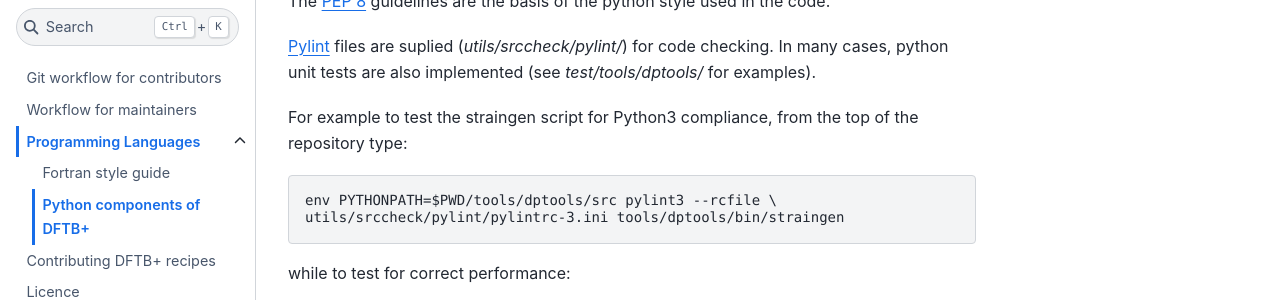
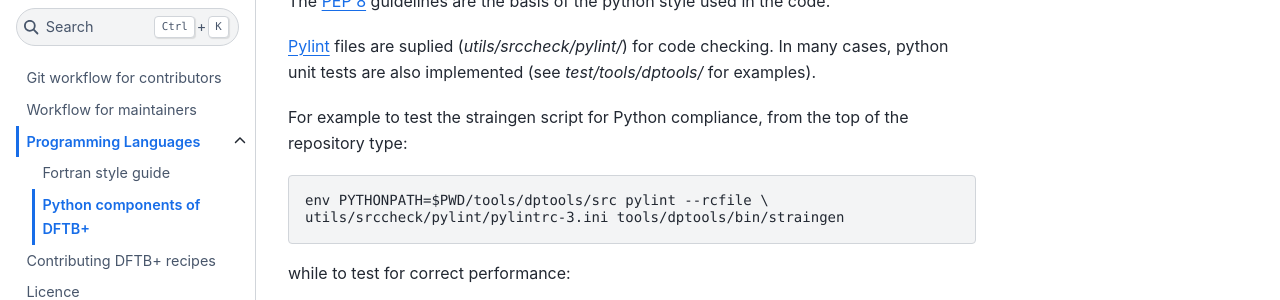
Before and after one commit to dftbplus/develguide, a Sphinx documentation site: the page built from docs/languages/python.rst, in a window 1280 px wide. Shown: the part 147-447 px from the top of the page. Built offline with Sphinx 7.4.7 and the Sphinx Book theme 1.1.4, drawn with Linux system fonts in a browser that asks for light colours.

Commit message:
Update python.rst (#32)
As most OS are now calling the Python3 binary just Python

```diff
--- a/docs/languages/python.rst
+++ b/docs/languages/python.rst
@@ -9,10 +9,10 @@ basis of the python style used in the code.
 for code checking. In many cases, python unit tests are also implemented (see
 `test/tools/dptools/` for examples).
 
-For example to test the straingen script for Python3 compliance, from the top of
+For example to test the straingen script for Python compliance, from the top of
 the repository type::
 
-  env PYTHONPATH=$PWD/tools/dptools/src pylint3 --rcfile \
+  env PYTHONPATH=$PWD/tools/dptools/src pylint --rcfile \
   utils/srccheck/pylint/pylintrc-3.ini tools/dptools/bin/straingen
 
 while to test for correct performance::
```
